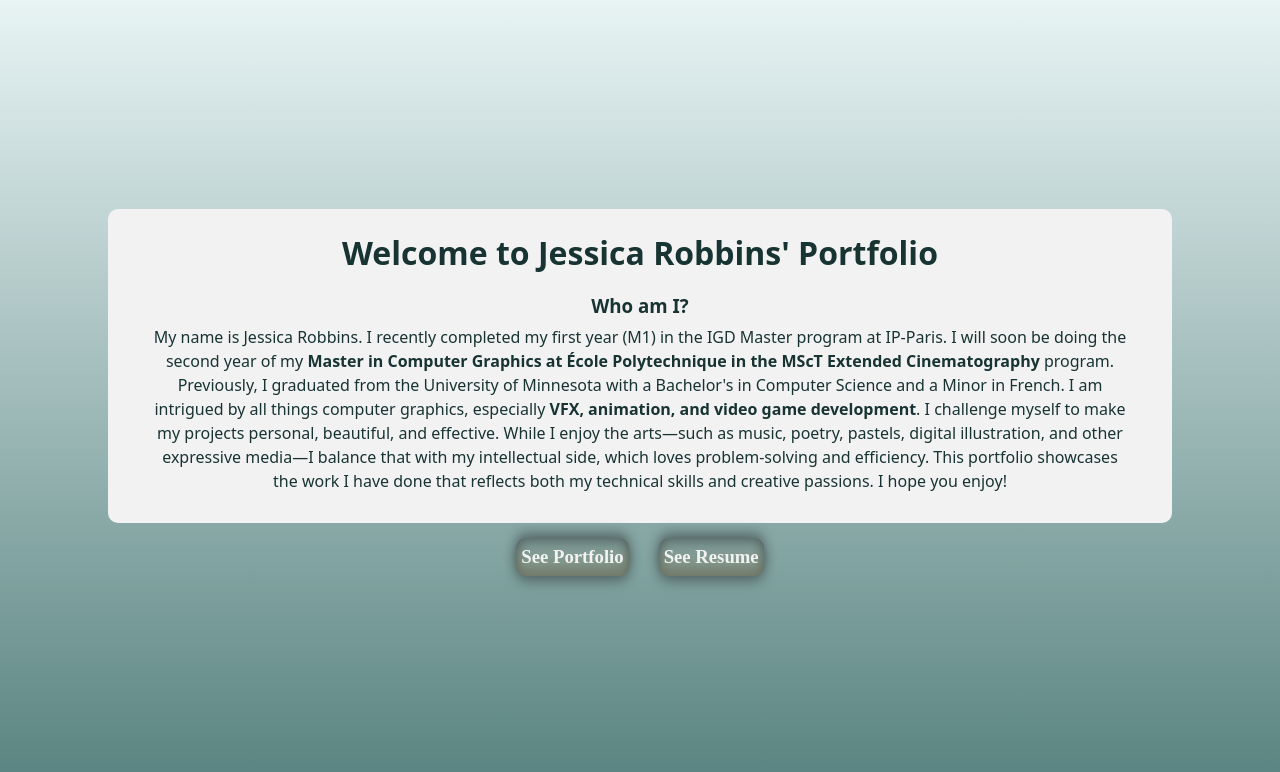
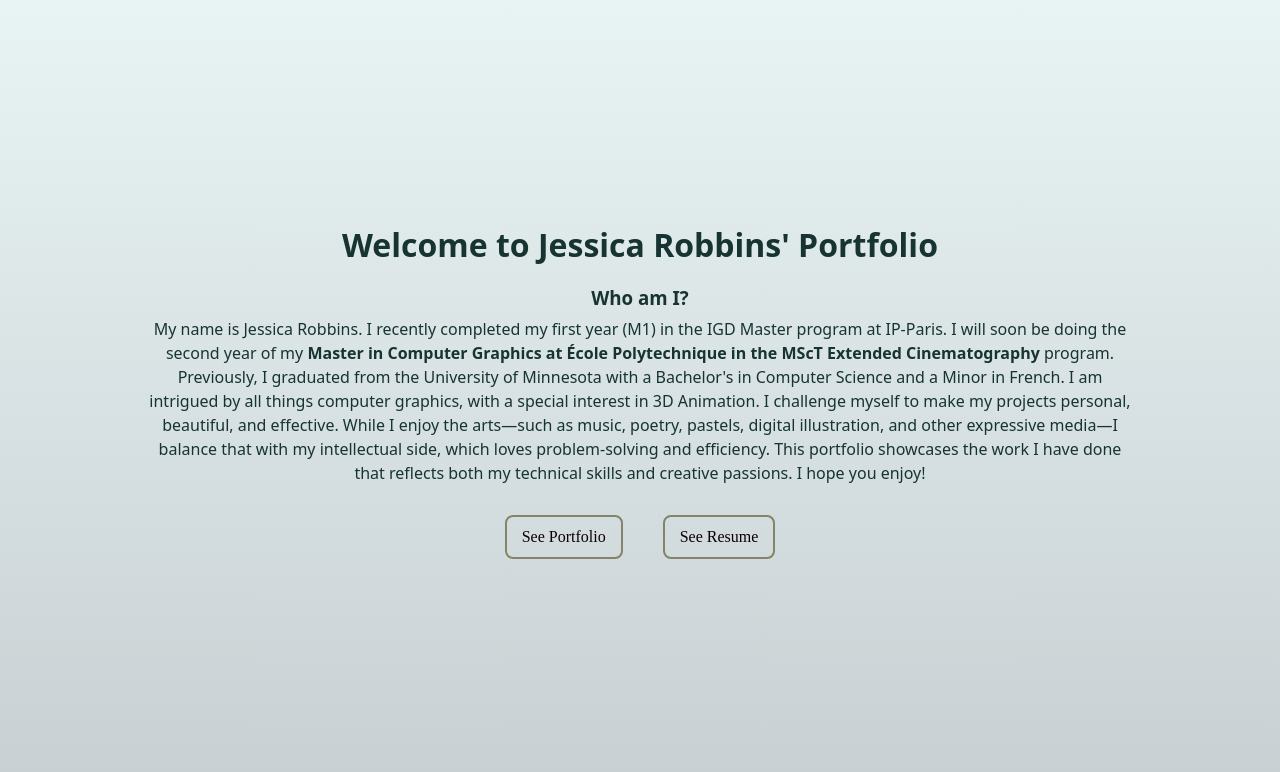
Before and after one commit to jexsaga/Portfolio, a Vue app: page / in a window 1280 px wide. Shown: the top 772 px of the page. Built offline with nearby package versions, Linux system fonts and the light colour scheme.

Commit message:
resume update and recoloring

```diff
--- a/src/components/EntryPage.vue
+++ b/src/components/EntryPage.vue
@@ -13,16 +13,13 @@
                 <h3 style="padding: 5px 0;">Who am I?</h3>
                 <p>
                 My name is Jessica Robbins. I recently completed my first year (M1) in the IGD Master program at IP-Paris. I will soon be doing the second year of my <strong>Master in Computer Graphics at École Polytechnique in the MScT Extended Cinematography</strong> program. Previously, I graduated from the University of Minnesota with a Bachelor's in Computer Science and a Minor in French.
-                I am intrigued by all things computer graphics, especially <strong>VFX, animation, and video game development</strong>.
+                I am intrigued by all things computer graphics, with a special interest in 3D Animation.
                 I challenge myself to make my projects personal, beautiful, and effective.
                 While I enjoy the arts—such as music, poetry, pastels, digital illustration, and other expressive media—I balance that with my intellectual side, which loves problem-solving and efficiency.
                 This portfolio showcases the work I have done that reflects both my technical skills and creative passions.
                 I hope you enjoy!
                 </p>
             </div>
-        </div>
-        <div>
-            <!-- <h4 style="margin: 5px">Please pick which you would like to see.</h4> -->
             <div class="entry-tab-container">
                 <!-- <router-link to="/fun">
                 <div class="entry-tab entry-tab--fun">
@@ -30,22 +27,16 @@
                     <p class="entry-tab__content" style="color: var(--light-white)">This version is more playful and experimental, showcasing my projects in a more creative and fun way. Give it a try!</p>
                 </div>
                 </router-link> -->
-                <router-link to="/Portfolio">
-                    <div class="entry-tab entry-tab--professional">
-                        <h3 class="entry-tab__content" style="color: var(--light-white)">See Portfolio</h3>
-                    </div>
+
+                <router-link to="/Portfolio" class="entry-button">
+                    See Portfolio
                 </router-link>
 
-                <router-link to="/Resume">
-                    <div class="entry-tab entry-tab--professional">
-                        <h3 class="entry-tab__content" style="color: var(--light-white)">See Resume</h3>
-                    </div>
+                <router-link to="/Resume" class="entry-button">
+                    See Resume
                 </router-link>
             </div>
         </div>
-        <!-- <div class="credits">
-            <p>Coding Image by <a href="https://wallpapers.com/wallpapers/cool-code-aesthetic-cqzxsy3jp8y5w6xx.html" style="color: #456664; text-decoration: underline;">Wallpapers.com</a></p>
-        </div> -->
     </div>
 
 </template>
--- a/src/components/ResumeScreen.vue
+++ b/src/components/ResumeScreen.vue
@@ -3,7 +3,7 @@
       <img src="../assets/BackButton.svg" alt="Back Button" class="back-icon" width="20px" height="20px" color="#ebeff1"/>
   </button>
   <div class="resume-container">
-    <h1 style="margin-top: 40px;">Jessica Robbins' Resume</h1>
+    <h1 style="margin-top: 40px;">My Resumes</h1>
     <div style="display: flex; justify-content: center; margin-bottom: 10px;">
       <button @click="pickedResume = resumePdfEN" :class="{ active: pickedResume === resumePdfEN }" class="language-button">EN</button>
       <button @click="pickedResume = resumePdfFR" :class="{ active: pickedResume === resumePdfFR }" class="language-button">FR</button>
--- a/src/style.css
+++ b/src/style.css
@@ -5,8 +5,8 @@
   --my-tan: #848469;
   --my-tan-transparent: rgba(132, 132, 105, 0.5);
   --my-tan-gradient: linear-gradient(to bottom, rgba(132, 132, 105, 0.0), rgba(132, 132, 105, 0.6));
-  --my-bluegreen-gradient: linear-gradient(to bottom, #e8f4f4, #56817e);
-  --light-white: #f3f2f3;
+  --my-bluegreen-gradient: linear-gradient(to bottom, #e8f4f4, #c8cfd2);
+  /* --light-white: #f3f2f3; */
   --light-teal: #9ccac7;
   --my-white: #090001;
   --dark-brown: #404C40;
@@ -461,3 +461,22 @@
   background-color: var(--my-tan);
   color: var(--my-white);
 }
+
+
+.entry-button {
+  margin: 10px;
+  background-color: transparent;
+  color: var(--my-white);
+  border: 2px solid var(--my-tan);
+  padding: 8px 15px;
+  border-radius: 8px;
+  font-family: var(--font-project);
+  text-decoration: none;
+  display: inline-block;
+  transition: background-color 0.2s ease;
+}
+
+.entry-button:hover {
+  background-color: var(--my-tan);
+  color: var(--my-white);
+}
```
Also changed, not shown: 2 other files (tests, documents, lock files or other folders).
